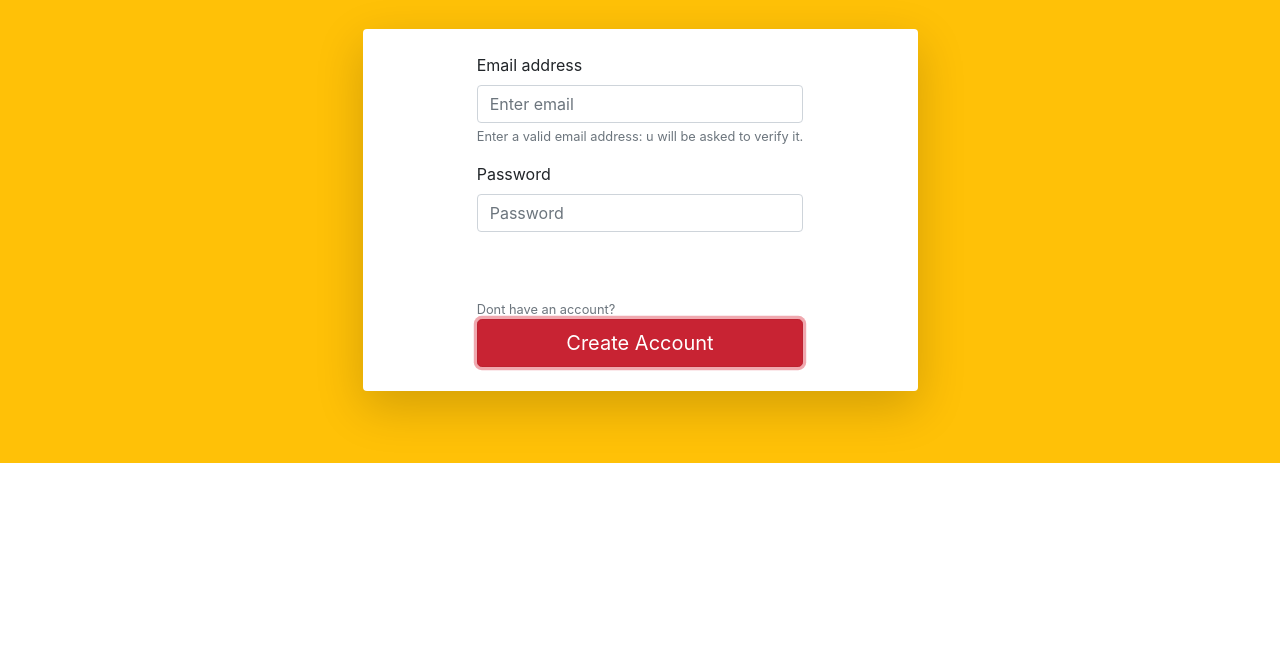
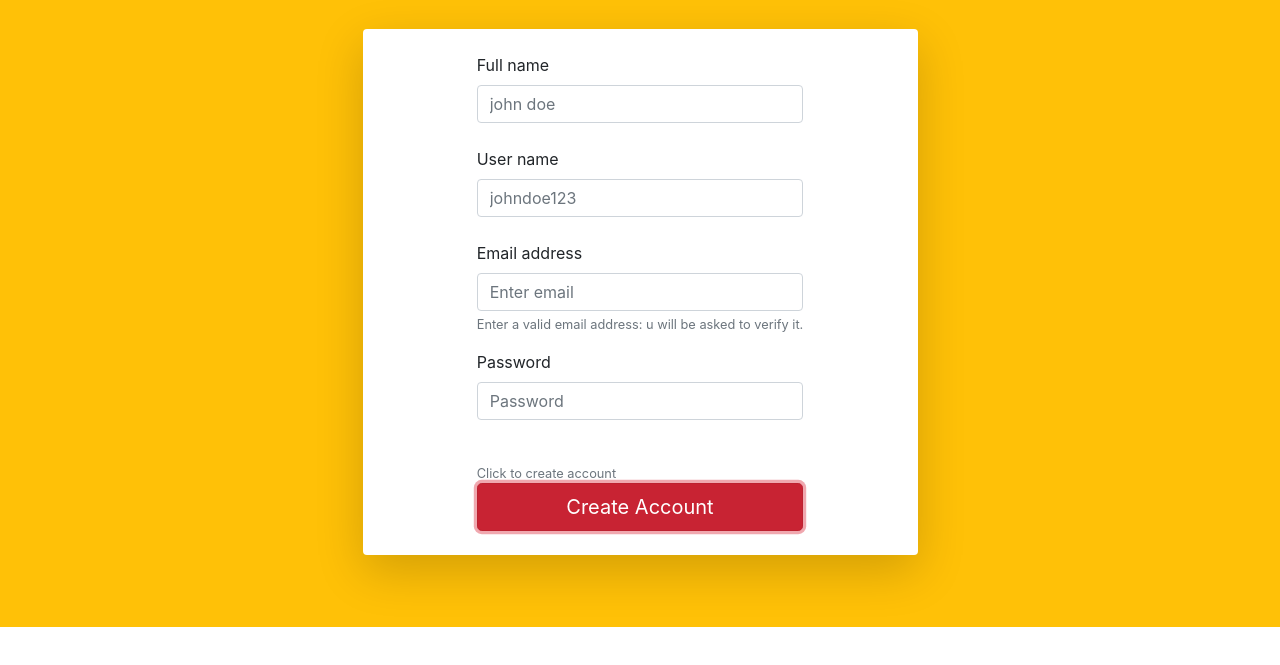
Before and after one commit to muneebGH/Talkitive, a website: page ui/screens/login_screen.html in a window 1280 px wide. Both pictures are taken after typing "name@example.com", "Sample123" into the empty fields and a click on the button "Create Account". Shown: the part 123-788 px from the top of the page. Drawn offline with nearby package versions, Linux system fonts and the light colour scheme.

Commit message:
add ui support for account creation

```diff
--- a/package.json
+++ b/package.json
@@ -10,6 +10,7 @@
   "license": "ISC",
   "dependencies": {
     "express": "^4.17.1",
+    "jquery": "^3.4.1",
     "mongoose": "^5.8.5"
   }
 }
--- a/ui/js/login_screen.js
+++ b/ui/js/login_screen.js
@@ -5,6 +5,7 @@ $(() => {
 function setPageForCreateAccount() {
   $(".inputStuff").empty();
   $("#login_button_div").remove();
+  $("#dont_have_acc").text("Click to create account");
 
   $(".inputStuff").append(createAccount);
 }
--- a/ui/js/values.js
+++ b/ui/js/values.js
@@ -1,4 +1,20 @@
-var createAccount = String.raw`<div id="email_form" class="form-group">
+var createAccount = String.raw`
+
+
+
+<label for="full_name_ca">Full name</label>
+<input class="form-control" type="text" placeholder="john doe" id="full_name_ca"/>
+</br>
+
+
+
+
+<label for="user_name_ca">User name</label>
+<input class="form-control" type="text" placeholder="johndoe123" id="user_name_ca"/>
+
+
+</br>
+<div id="email_form" class="form-group">
 <label for="exampleInputEmail1">Email address</label>
 <input
   type="email"
@@ -19,4 +35,5 @@ var createAccount = String.raw`<div id="email_form" class="form-group">
   id="exampleInputPassword1"
   placeholder="Password"
 />
+
 </div>`;
--- a/ui/screens/login_screen.html
+++ b/ui/screens/login_screen.html
@@ -85,8 +85,8 @@
                 Login
               </button>
             </div>
-            <br />
-            <small id="emailHelp" class="form-text text-muted"
+
+            <small id="dont_have_acc" class="form-text text-muted"
               >Dont have an account?</small
             >
             <button
```
Also changed, not shown: 1 other file.
